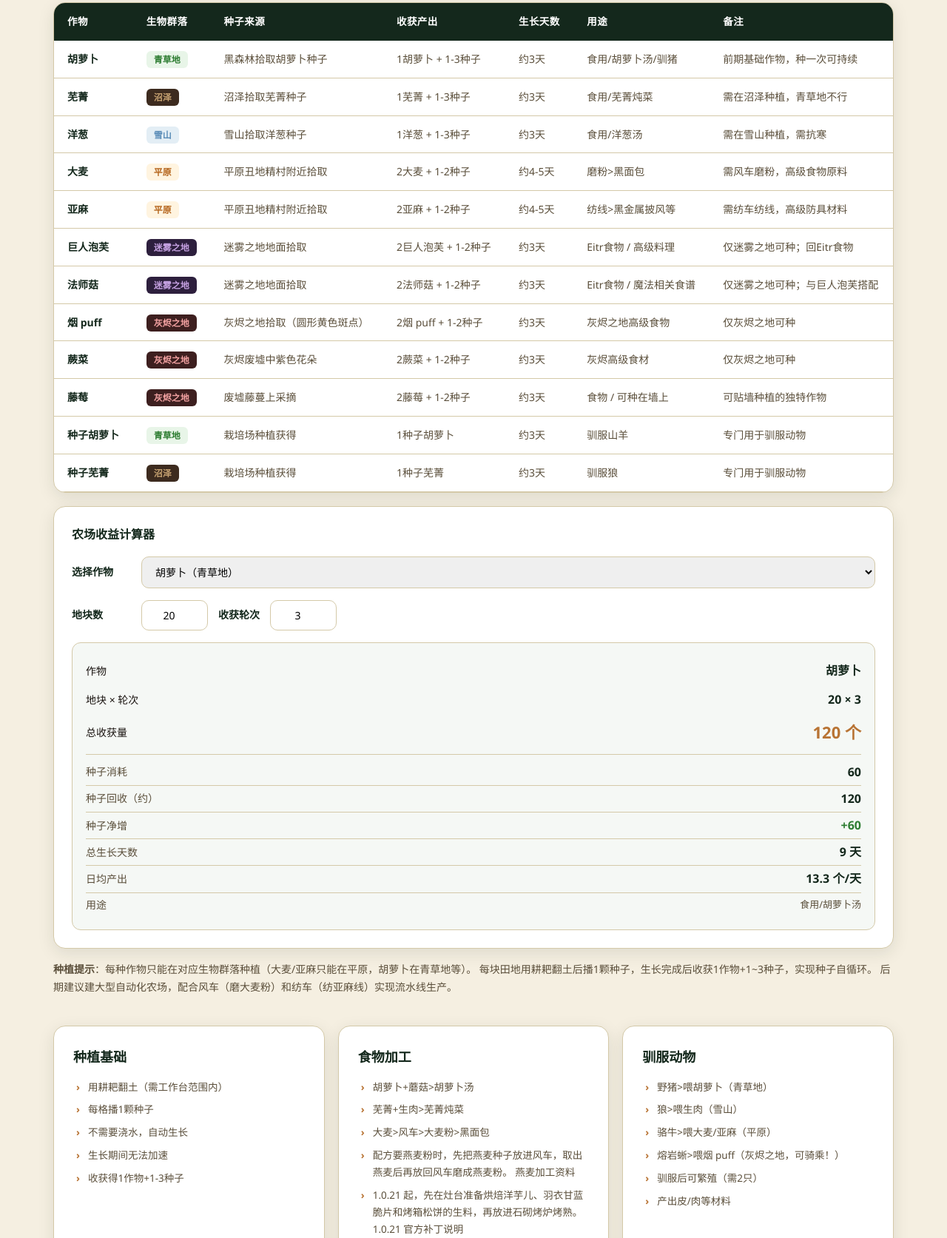
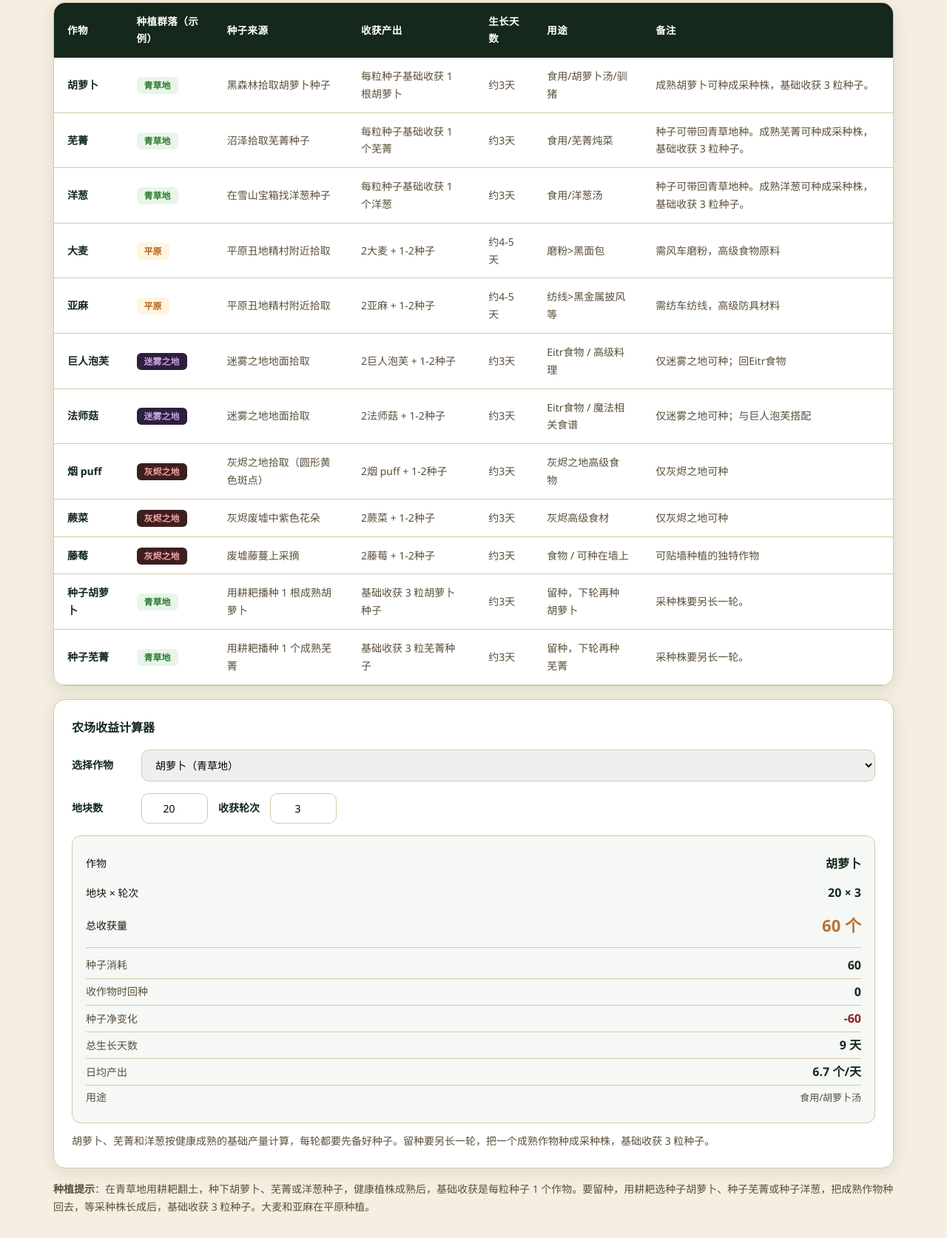
Before and after one commit to yxhtl/valheim-guide, a plain HTML site: page farming.html in a window 1280 px wide. Shown: the part 336-2009 px from the top of the page at 74% size. Drawn offline with Linux system fonts and the light colour scheme.

Commit message:
纠正三种根菜的种植留种规则与收获估算

```diff
--- a/farming.html
+++ b/farming.html
@@ -62,7 +62,7 @@
       <table>
         <thead><tr>
           <th data-en="Crop">作物</th>
-          <th data-en="Biome">生物群落</th>
+          <th data-en="Growing Biome (Example)">种植群落（示例）</th>
           <th data-en="Seed Source">种子来源</th>
           <th data-en="Harvest">收获产出</th>
           <th data-en="Grow Days">生长天数</th>
@@ -74,28 +74,28 @@
             <td><b data-en="Carrot">胡萝卜</b></td>
             <td><span class="biome-tag b-meadow" data-en="Meadows">青草地</span></td>
             <td data-en="Pick carrot seeds in Black Forest">黑森林拾取胡萝卜种子</td>
-            <td data-en="1 Carrot + 1-3 seeds">1胡萝卜 + 1-3种子</td>
+            <td data-en="1 Carrot per seed (base)">每粒种子基础收获 1 根胡萝卜</td>
             <td data-en="~3 days">约3天</td>
             <td data-en="Eat / Carrot Soup / Tame boars">食用/胡萝卜汤/驯猪</td>
-            <td data-en="Early staple crop, plant once and sustain">前期基础作物，种一次可持续</td>
+            <td data-en="Replant a mature carrot as a Seed-carrot for a base harvest of 3 seeds.">成熟胡萝卜可种成采种株，基础收获 3 粒种子。</td>
           </tr>
           <tr>
             <td><b data-en="Turnip">芜菁</b></td>
-            <td><span class="biome-tag b-swamp" data-en="Swamp">沼泽</span></td>
+            <td><span class="biome-tag b-meadow" data-en="Meadows">青草地</span></td>
             <td data-en="Pick turnip seeds in Swamp">沼泽拾取芜菁种子</td>
-            <td data-en="1 Turnip + 1-3 seeds">1芜菁 + 1-3种子</td>
+            <td data-en="1 Turnip per seed (base)">每粒种子基础收获 1 个芜菁</td>
             <td data-en="~3 days">约3天</td>
             <td data-en="Eat / Turnip Stew">食用/芜菁炖菜</td>
-            <td data-en="Must plant in Swamp, not Meadows">需在沼泽种植，青草地不行</td>
+            <td data-en="Bring seeds back to the Meadows. Replant a mature turnip as a Seed-turnip for a base harvest of 3 seeds.">种子可带回青草地种。成熟芜菁可种成采种株，基础收获 3 粒种子。</td>
           </tr>
           <tr>
             <td><b data-en="Onion">洋葱</b></td>
-            <td><span class="biome-tag b-mountain" data-en="Mountain">雪山</span></td>
-            <td data-en="Pick onion seeds in Mountain">雪山拾取洋葱种子</td>
-            <td data-en="1 Onion + 1-3 seeds">1洋葱 + 1-3种子</td>
+            <td><span class="biome-tag b-meadow" data-en="Meadows">青草地</span></td>
+            <td data-en="Find onion seeds in Mountain chests">在雪山宝箱找洋葱种子</td>
+            <td data-en="1 Onion per seed (base)">每粒种子基础收获 1 个洋葱</td>
             <td data-en="~3 days">约3天</td>
             <td data-en="Eat / Onion Soup">食用/洋葱汤</td>
-            <td data-en="Must plant in Mountain, needs frost resistance">需在雪山种植，需抗寒</td>
+            <td data-en="Bring seeds back to the Meadows. Replant a mature onion as a Seed-onion for a base harvest of 3 seeds.">种子可带回青草地种。成熟洋葱可种成采种株，基础收获 3 粒种子。</td>
           </tr>
           <tr>
             <td><b data-en="Barley">大麦</b></td>
@@ -163,20 +163,20 @@
           <tr>
             <td><b data-en="Seed Carrot">种子胡萝卜</b></td>
             <td><span class="biome-tag b-meadow" data-en="Meadows">青草地</span></td>
-            <td data-en="Obtained from farm planting">栽培场种植获得</td>
-            <td data-en="1 Seed Carrot">1种子胡萝卜</td>
+            <td data-en="Plant 1 mature carrot with the Cultivator">用耕耙播种 1 根成熟胡萝卜</td>
+            <td data-en="3 Carrot Seeds (base)">基础收获 3 粒胡萝卜种子</td>
             <td data-en="~3 days">约3天</td>
-            <td data-en="Tame goats">驯服山羊</td>
-            <td data-en="Specifically for taming animals">专门用于驯服动物</td>
+            <td data-en="Save seeds for the next carrot crop">留种，下轮再种胡萝卜</td>
+            <td data-en="The seed plant takes a separate growing round.">采种株要另长一轮。</td>
           </tr>
           <tr>
             <td><b data-en="Seed Turnip">种子芜菁</b></td>
-            <td><span class="biome-tag b-swamp" data-en="Swamp">沼泽</span></td>
-            <td data-en="Obtained from farm planting">栽培场种植获得</td>
-            <td data-en="1 Seed Turnip">1种子芜菁</td>
+            <td><span class="biome-tag b-meadow" data-en="Meadows">青草地</span></td>
+            <td data-en="Plant 1 mature turnip with the Cultivator">用耕耙播种 1 个成熟芜菁</td>
+            <td data-en="3 Turnip Seeds (base)">基础收获 3 粒芜菁种子</td>
             <td data-en="~3 days">约3天</td>
-            <td data-en="Tame wolves">驯服狼</td>
-            <td data-en="Specifically for taming animals">专门用于驯服动物</td>
+            <td data-en="Save seeds for the next turnip crop">留种，下轮再种芜菁</td>
+            <td data-en="The seed plant takes a separate growing round.">采种株要另长一轮。</td>
           </tr>
         </tbody>
       </table>
@@ -189,8 +189,8 @@
         <label data-en="Crop">选择作物</label>
         <select id="farmCrop">
           <option value="0" data-en="Carrot (Meadows)">胡萝卜（青草地）</option>
-          <option value="1" data-en="Turnip (Swamp)">芜菁（沼泽）</option>
-          <option value="2" data-en="Onion (Mountain)">洋葱（雪山）</option>
+          <option value="1" data-en="Turnip (Meadows)">芜菁（青草地）</option>
+          <option value="2" data-en="Onion (Meadows)">洋葱（青草地）</option>
           <option value="3" data-en="Barley (Plains)">大麦（平原）</option>
           <option value="4" data-en="Flax (Plains)">亚麻（平原）</option>
           <option value="5" data-en="Jotun Puffs (Mistlands)">巨人泡芙（迷雾之地）</option>
@@ -207,12 +207,11 @@
         <input type="number" id="farmRounds" value="3" min="1" max="99">
       </div>
       <div class="calc-result" id="farmResult"></div>
+      <p id="seedCropNote" style="margin-top:12px;font-size:14px;color:var(--ink-soft)" data-en="For carrots, turnips and onions, the calculator uses base yields for healthy, mature crops. Have seeds ready for each round. Saving seed takes a separate growing round: replant one mature vegetable as a seed crop for a base yield of 3 seeds.">胡萝卜、芜菁和洋葱按健康成熟的基础产量计算，每轮都要先备好种子。留种要另长一轮，把一个成熟作物种成采种株，基础收获 3 粒种子。</p>
     </div>
 
-    <p style="margin-top:16px;font-size:14px;color:var(--ink-soft)" data-en="<b>Planting Tips:</b> Each crop can only be planted in its corresponding biome (Barley/Flax only in Plains, Carrot in Meadows, etc.). Till each tile with a cultivator, plant 1 seed, and when fully grown, harvest 1 crop + 1-3 seeds for a self-sustaining seed cycle. Late game, build large automated farms with windmills (grind barley flour) and spinning wheels (spin linen thread) for pipeline production.">
-      <b>种植提示</b>：每种作物只能在对应生物群落种植（大麦/亚麻只能在平原，胡萝卜在青草地等）。
-      每块田地用耕耙翻土后播1颗种子，生长完成后收获1作物+1~3种子，实现种子自循环。
-      后期建议建大型自动化农场，配合风车（磨大麦粉）和纺车（纺亚麻线）实现流水线生产。
+    <p style="margin-top:16px;font-size:14px;color:var(--ink-soft)" data-en="<b>Planting Tips:</b> In the Meadows, till soil with the Cultivator and plant carrot, turnip or onion seeds. Each healthy seedling gives one vegetable at maturity as its base yield. To save seed, use the Cultivator to plant a vegetable as a Seed-carrot, Seed-turnip or Seed-onion. A mature seed crop gives 3 seeds at base yield. Barley and flax grow in the Plains.">
+      <b>种植提示</b>：在青草地用耕耙翻土，种下胡萝卜、芜菁或洋葱种子，健康植株成熟后，基础收获是每粒种子 1 个作物。要留种，用耕耙选种子胡萝卜、种子芜菁或种子洋葱，把成熟作物种回去，等采种株长成后，基础收获 3 粒种子。大麦和亚麻在平原种植。
     </p>
 
     <div class="feature-grid" style="margin-top:40px">
@@ -221,7 +220,7 @@
         <li data-en="Plant 1 seed per tile">每格播1颗种子</li>
         <li data-en="No watering needed — auto-grows">不需要浇水，自动生长</li>
         <li data-en="Cannot be sped up during growth">生长期间无法加速</li>
-        <li data-en="Harvest yields 1 crop + 1-3 seeds">收获得1作物+1-3种子</li>
+        <li data-en="Harvest the vegetable first. Replant one as a seed crop for a base yield of 3 seeds.">先收作物，再留一个种成采种株，长成后基础收获 3 粒种子。</li>
       </ul></div>
       <div class="fcard"><h4 data-en="Food Processing">食物加工</h4><ul>
         <li data-en="Carrot + Mushroom &gt; Carrot Soup">胡萝卜+蘑菇&gt;胡萝卜汤</li>
@@ -301,9 +300,9 @@
 <script>
 /* Crop data for calculator */
 const crops=[
-  {name:"胡萝卜",nameEn:"Carrot",days:3,yield:2,seedCost:1,use:"食用/胡萝卜汤",useEn:"Eat / Carrot Soup"},
-  {name:"芜菁",nameEn:"Turnip",days:3,yield:2,seedCost:1,use:"食用/芜菁炖菜",useEn:"Eat / Turnip Stew"},
-  {name:"洋葱",nameEn:"Onion",days:3,yield:2,seedCost:1,use:"食用/洋葱汤",useEn:"Eat / Onion Soup"},
+  {name:"胡萝卜",nameEn:"Carrot",days:3,yield:1,seedCost:1,hasSeparateSeedCrop:true,use:"食用/胡萝卜汤",useEn:"Eat / Carrot Soup"},
+  {name:"芜菁",nameEn:"Turnip",days:3,yield:1,seedCost:1,hasSeparateSeedCrop:true,use:"食用/芜菁炖菜",useEn:"Eat / Turnip Stew"},
+  {name:"洋葱",nameEn:"Onion",days:3,yield:1,seedCost:1,hasSeparateSeedCrop:true,use:"食用/洋葱汤",useEn:"Eat / Onion Soup"},
   {name:"大麦",nameEn:"Barley",days:5,yield:2,seedCost:1,use:"磨粉&gt;黑面包",useEn:"Grind &gt; Black Bread"},
   {name:"亚麻",nameEn:"Flax",days:5,yield:2,seedCost:1,use:"纺线&gt;防具",useEn:"Spin &gt; Armor"},
   {name:"巨人泡芙",nameEn:"Jotun Puffs",days:3,yield:2,seedCost:1,use:"Eitr食物",useEn:"Eitr food"},
@@ -322,7 +321,7 @@ function calcFarm(){
   const cuse=isEn?c.useEn:c.use;
   const totalHarvest=plots*c.yield*rounds;
   const totalSeeds=plots*rounds;
-  const seedReturn=plots*2*rounds;
+  const seedReturn=c.hasSeparateSeedCrop?0:plots*2*rounds;
   const netSeeds=seedReturn-totalSeeds;
   const totalDays=c.days*rounds;
   const perDay=(totalHarvest/totalDays).toFixed(1);
@@ -331,8 +330,12 @@ function calcFarm(){
     plotsRounds:isEn?"Plots × Rounds":"地块 × 轮次",
     totalHarvest:isEn?"Total Harvest":"总收获量",
     seedCost:isEn?"Seeds Used":"种子消耗",
-    seedReturn:isEn?"Seed Return (est.)":"种子回收（约）",
-    seedNet:isEn?"Seed Net Gain":"种子净增",
+    seedReturn:c.hasSeparateSeedCrop
+      ? (isEn?"Seeds From Crop Harvest":"收作物时回种")
+      : (isEn?"Seed Return (est.)":"种子回收（约）"),
+    seedNet:c.hasSeparateSeedCrop
+      ? (isEn?"Net Seed Change":"种子净变化")
+      : (isEn?"Seed Net Gain":"种子净增"),
     totalDays:isEn?"Total Grow Days":"总生长天数",
     perDay:isEn?"Daily Output":"日均产出",
     use:isEn?"Use":"用途",
@@ -351,6 +354,7 @@ function calcFarm(){
     <div class="mat-line"><span class="mat-name">${L.perDay}</span><span class="mat-qty">${perDay} ${L.perDayUnit}</span></div>
     <div class="mat-line"><span class="mat-name">${L.use}</span><span class="mat-qty" style="font-size:13px;font-weight:400;color:var(--ink-soft)">${cuse}</span></div>
   `;
+  document.getElementById("seedCropNote").hidden=!c.hasSeparateSeedCrop;
 }
 document.getElementById("farmCrop").addEventListener("change",calcFarm);
 document.getElementById("farmPlots").addEventListener("input",calcFarm);
```
